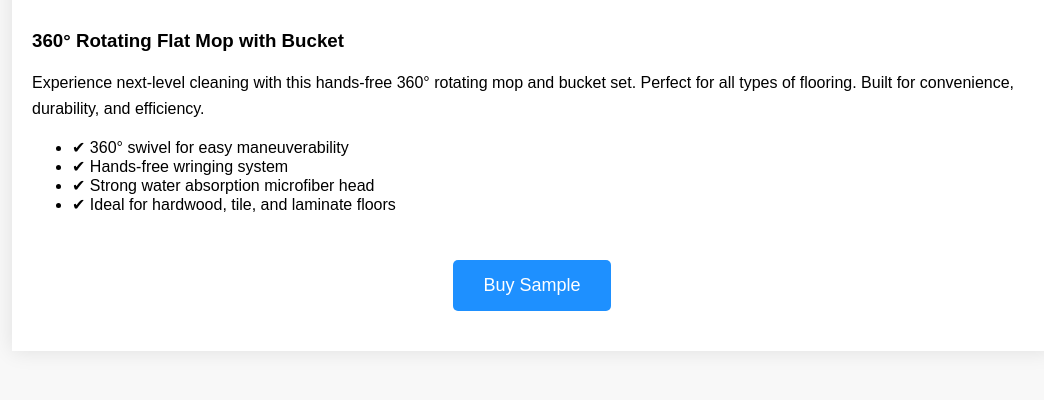
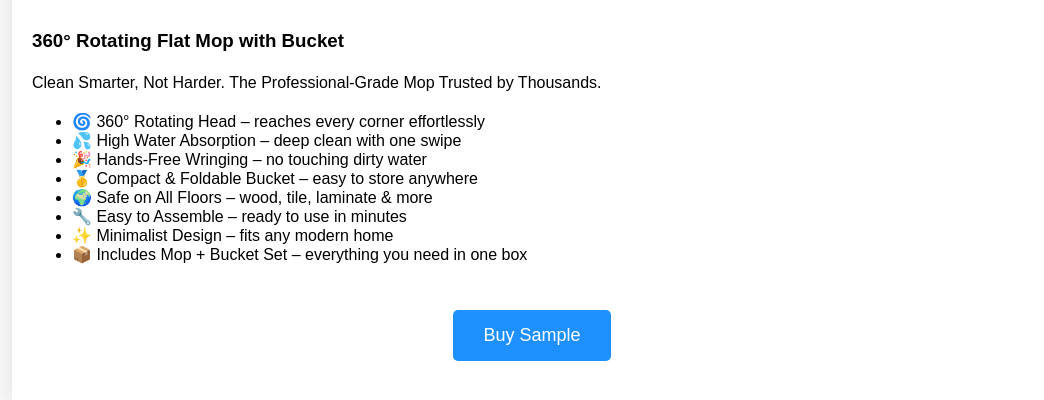
Before and after one commit to MostafaMahmoud13/99, a plain HTML site: page index.html in a window 1280 px wide. Shown: the part 748-1148 px from the top of the page, without its empty margins (108-1152 px from the left). Drawn offline with Linux system fonts and the light colour scheme.

Commit message:
Update index.html

```diff
--- a/index.html
+++ b/index.html
@@ -267,13 +267,18 @@
 
         <div class="details">
             <h3>360° Rotating Flat Mop with Bucket</h3>
-            <p>Experience next-level cleaning with this hands-free 360° rotating mop and bucket set. Perfect for all
-                types of flooring. Built for convenience, durability, and efficiency.</p>
+            <p>Clean Smarter, Not Harder.
+                The Professional-Grade Mop Trusted by Thousands.
+                </p>
             <ul>
-                <li>✔ 360° swivel for easy maneuverability</li>
-                <li>✔ Hands-free wringing system</li>
-                <li>✔ Strong water absorption microfiber head</li>
-                <li>✔ Ideal for hardwood, tile, and laminate floors</li>
+                <li>🌀 360° Rotating Head – reaches every corner effortlessly</li>
+                <li>💦 High Water Absorption – deep clean with one swipe</li>
+                <li>🎉 Hands-Free Wringing – no touching dirty water</li>
+                <li>🥇 Compact & Foldable Bucket – easy to store anywhere</li>
+                <li>🌍 Safe on All Floors – wood, tile, laminate & more</li>
+                <li>🔧 Easy to Assemble – ready to use in minutes</li>
+                <li>✨ Minimalist Design – fits any modern home</li>
+                <li>📦 Includes Mop + Bucket Set – everything you need in one box</li>
             </ul>
         </div>
 
```
